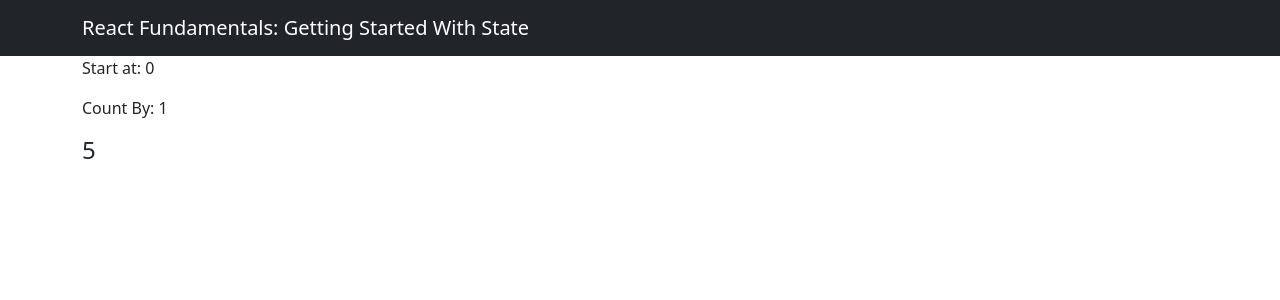
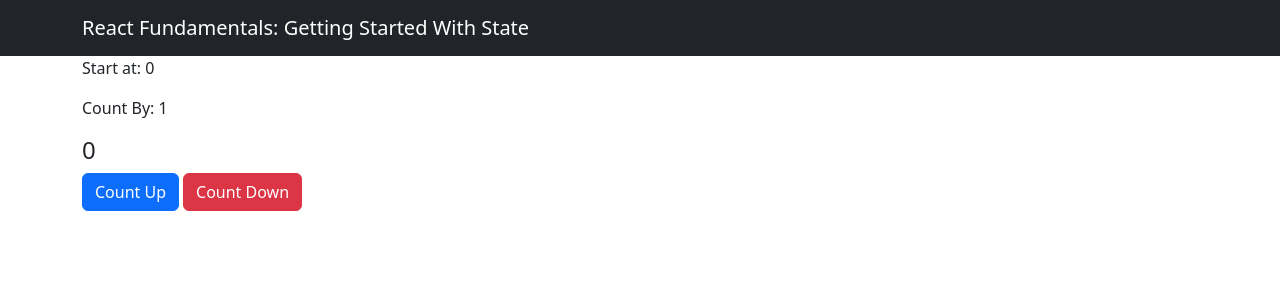
Before and after one commit to alekspanteli/Tutsplus-React-fundamentals, a React (Create React App) app in the folder my-app/: page / in a window 1280 px wide. Shown: the top 300 px of the page. Built offline with nearby package versions, Linux system fonts and the light colour scheme.

Commit message:
add react state buttons

```diff
--- a/my-app/src/Counter.js
+++ b/my-app/src/Counter.js
@@ -1,23 +1,36 @@
 import { useState } from 'react';
 
 const Counter = (props) => {
-
   const [counter, setCounter] = useState(props.startAt);
 
-  setTimeout(() => setCounter(counter + props.countBy), 1000);
+  // setTimeout(() => setCounter(counter + props.countBy), 1000);
+
+  const CountUp = (e) => {
+    setCounter(counter + props.countBy);
+    console.log(e);
+  }
+
+  const CountDown = (e) => {
+    setCounter(counter - props.countBy);
+    console.log(e);
+  }
 
   return (
     <>
       <p>Start at: {props.startAt}</p>
       <p>Count By: {props.countBy}</p>
       <h4>{counter}</h4>
+      <div className="d-flex gap-1">
+        <button className="btn btn-primary" onClick={CountUp}>Count Up</button>
+        <button className="btn btn-danger" onClick={CountDown}>Count Down</button>
+      </div>
     </>
-  )
-}
+  );
+};
 
 Counter.defaultProps = {
   startAt: 0,
-  countBy: 1
-}
+  countBy: 1,
+};
 
 export default Counter;
```
